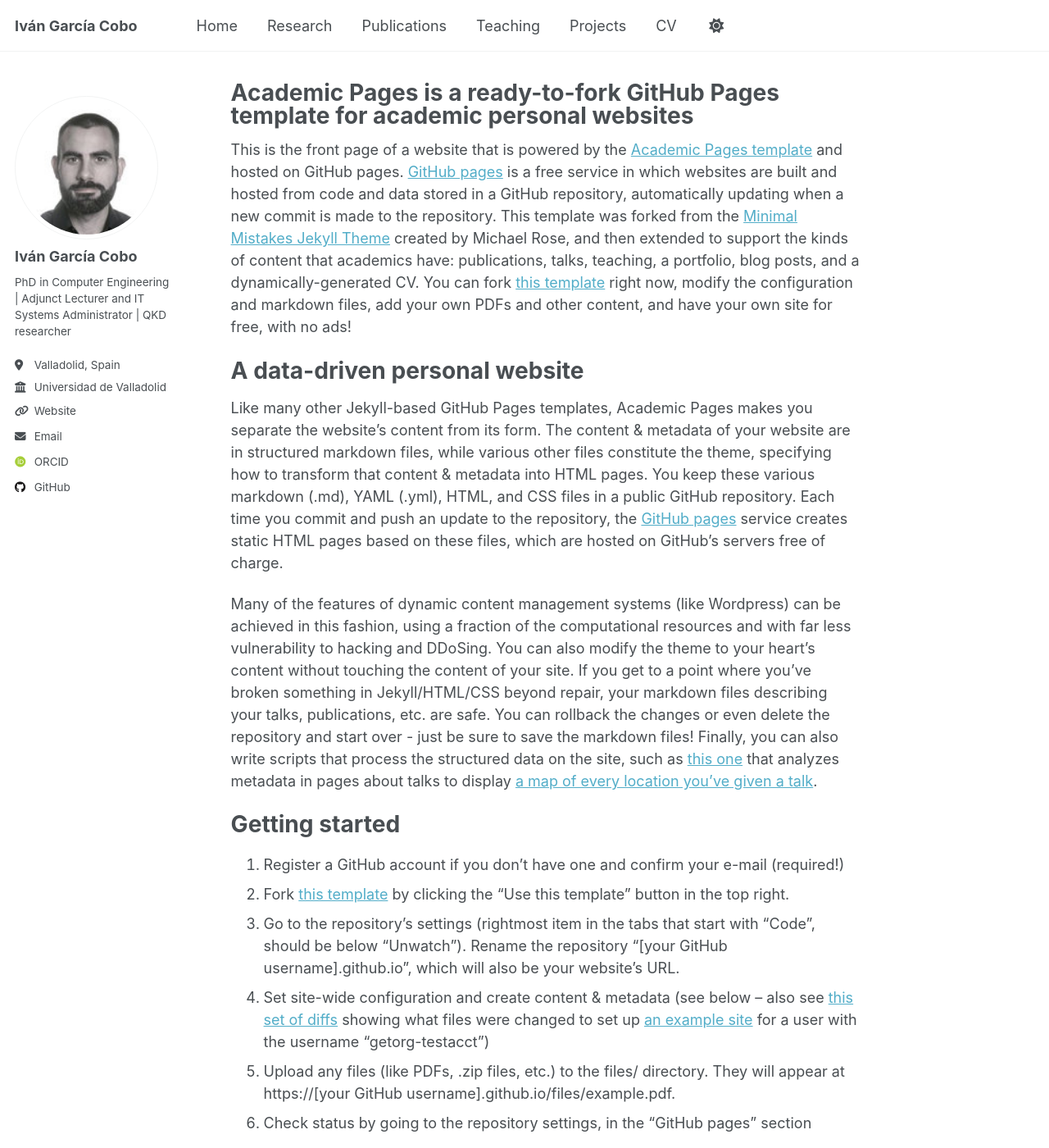
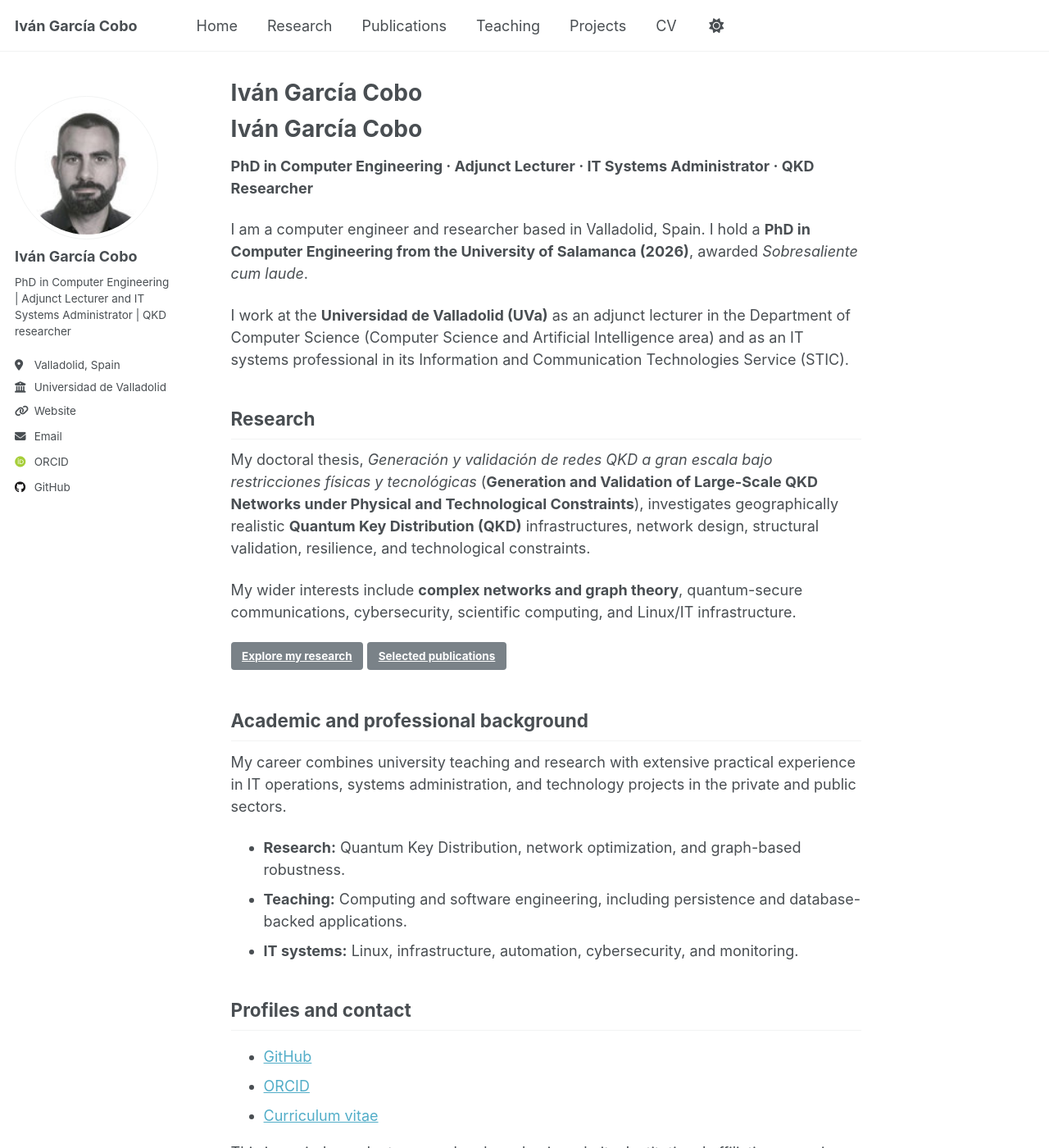
Before and after one commit to ivgarci/ivgarci.github.io, a Jekyll site: the page built from _pages/about.md, in a window 1280 px wide and 1400 px high. Shown: the whole window at 82% size. Built offline with Jekyll 4.4.1, drawn with Linux system fonts in a browser that asks for light colours; some web fonts are replaced; some of the changed text lies outside the part shown.

Commit message:
Write personal academic home page

```diff
--- a/_pages/about.md
+++ b/_pages/about.md
@@ -1,49 +1,40 @@
 ---
 permalink: /
-title: "Academic Pages is a ready-to-fork GitHub Pages template for academic personal websites"
+title: "Iván García Cobo"
 author_profile: true
 redirect_from:
   - /about/
   - /about.html
 ---
 
-This is the front page of a website that is powered by the [Academic Pages template](https://github.com/academicpages/academicpages.github.io) and hosted on GitHub pages. [GitHub pages](https://pages.github.com) is a free service in which websites are built and hosted from code and data stored in a GitHub repository, automatically updating when a new commit is made to the repository. This template was forked from the [Minimal Mistakes Jekyll Theme](https://mmistakes.github.io/minimal-mistakes/) created by Michael Rose, and then extended to support the kinds of content that academics have: publications, talks, teaching, a portfolio, blog posts, and a dynamically-generated CV. You can fork [this template](https://github.com/academicpages/academicpages.github.io) right now, modify the configuration and markdown files, add your own PDFs and other content, and have your own site for free, with no ads!
+# Iván García Cobo
 
-A data-driven personal website
-======
-Like many other Jekyll-based GitHub Pages templates, Academic Pages makes you separate the website's content from its form. The content & metadata of your website are in structured markdown files, while various other files constitute the theme, specifying how to transform that content & metadata into HTML pages. You keep these various markdown (.md), YAML (.yml), HTML, and CSS files in a public GitHub repository. Each time you commit and push an update to the repository, the [GitHub pages](https://pages.github.com/) service creates static HTML pages based on these files, which are hosted on GitHub's servers free of charge.
+**PhD in Computer Engineering · Adjunct Lecturer · IT Systems Administrator · QKD Researcher**
 
-Many of the features of dynamic content management systems (like Wordpress) can be achieved in this fashion, using a fraction of the computational resources and with far less vulnerability to hacking and DDoSing. You can also modify the theme to your heart's content without touching the content of your site. If you get to a point where you've broken something in Jekyll/HTML/CSS beyond repair, your markdown files describing your talks, publications, etc. are safe. You can rollback the changes or even delete the repository and start over - just be sure to save the markdown files! Finally, you can also write scripts that process the structured data on the site, such as [this one](https://github.com/academicpages/academicpages.github.io/blob/master/talkmap.ipynb) that analyzes metadata in pages about talks to display [a map of every location you've given a talk](https://academicpages.github.io/talkmap.html).
+I am a computer engineer and researcher based in Valladolid, Spain. I hold a **PhD in Computer Engineering from the University of Salamanca (2026)**, awarded *Sobresaliente cum laude*.
 
-Getting started
-======
-1. Register a GitHub account if you don't have one and confirm your e-mail (required!)
-1. Fork [this template](https://github.com/academicpages/academicpages.github.io) by clicking the "Use this template" button in the top right.
-1. Go to the repository's settings (rightmost item in the tabs that start with "Code", should be below "Unwatch"). Rename the repository "[your GitHub username].github.io", which will also be your website's URL.
-1. Set site-wide configuration and create content & metadata (see below -- also see [this set of diffs](http://archive.is/3TPas) showing what files were changed to set up [an example site](https://getorg-testacct.github.io) for a user with the username "getorg-testacct")
-1. Upload any files (like PDFs, .zip files, etc.) to the files/ directory. They will appear at https://[your GitHub username].github.io/files/example.pdf.
-1. Check status by going to the repository settings, in the "GitHub pages" section
+I work at the **Universidad de Valladolid (UVa)** as an adjunct lecturer in the Department of Computer Science (Computer Science and Artificial Intelligence area) and as an IT systems professional in its Information and Communication Technologies Service (STIC).
 
-Site-wide configuration
-------
-The main configuration file for the site is in the base directory in [_config.yml](https://github.com/academicpages/academicpages.github.io/blob/master/_config.yml), which defines the content in the sidebars and other site-wide features. You will need to replace the default variables with ones about yourself and your site's github repository. The configuration file for the top menu is in [_data/navigation.yml](https://github.com/academicpages/academicpages.github.io/blob/master/_data/navigation.yml). For example, if you don't have a portfolio or blog posts, you can remove those items from that navigation.yml file to remove them from the header.
+## Research
 
-Create content & metadata
-------
-For site content, there is one markdown file for each type of content, which are stored in directories like _publications, _talks, _posts, _teaching, or _pages. For example, each talk is a markdown file in the [_talks directory](https://github.com/academicpages/academicpages.github.io/tree/master/_talks). At the top of each markdown file is structured data in YAML about the talk, which the theme will parse to do lots of cool stuff. The same structured data about a talk is used to generate the list of talks on the [Talks page](https://academicpages.github.io/talks), each [individual page](https://academicpages.github.io/talks/2012-03-01-talk-1) for specific talks, the talks section for the [CV page](https://academicpages.github.io/cv), and the [map of places you've given a talk](https://academicpages.github.io/talkmap.html) (if you run this [python file](https://github.com/academicpages/academicpages.github.io/blob/master/talkmap.py) or [Jupyter notebook](https://github.com/academicpages/academicpages.github.io/blob/master/talkmap.ipynb), which creates the HTML for the map based on the contents of the _talks directory).
+My doctoral thesis, *Generación y validación de redes QKD a gran escala bajo restricciones físicas y tecnológicas* (**Generation and Validation of Large-Scale QKD Networks under Physical and Technological Constraints**), investigates geographically realistic **Quantum Key Distribution (QKD)** infrastructures, network design, structural validation, resilience, and technological constraints.
 
-**Markdown generator**
+My wider interests include **complex networks and graph theory**, quantum-secure communications, cybersecurity, scientific computing, and Linux/IT infrastructure.
 
-The repository includes [a set of Jupyter notebooks](https://github.com/academicpages/academicpages.github.io/tree/master/markdown_generator
-) that converts a CSV containing structured data about talks or presentations into individual markdown files that will be properly formatted for the Academic Pages template. The sample CSVs in that directory are the ones I used to create my own personal website at stuartgeiger.com. My usual workflow is that I keep a spreadsheet of my publications and talks, then run the code in these notebooks to generate the markdown files, then commit and push them to the GitHub repository.
+[Explore my research](/research/){: .btn .btn--primary} [Selected publications](/publications/){: .btn}
 
-How to edit your site's GitHub repository
-------
-Many people use a git client to create files on their local computer and then push them to GitHub's servers. If you are not familiar with git, you can directly edit these configuration and markdown files directly in the github.com interface. Navigate to a file (like [this one](https://github.com/academicpages/academicpages.github.io/blob/master/_talks/2012-03-01-talk-1.md) and click the pencil icon in the top right of the content preview (to the right of the "Raw | Blame | History" buttons). You can delete a file by clicking the trashcan icon to the right of the pencil icon. You can also create new files or upload files by navigating to a directory and clicking the "Create new file" or "Upload files" buttons.
+## Academic and professional background
 
-Example: editing a markdown file for a talk
-![Editing a markdown file for a talk](/images/editing-talk.png)
+My career combines university teaching and research with extensive practical experience in IT operations, systems administration, and technology projects in the private and public sectors.
 
-For more info
-------
-More info about configuring Academic Pages can be found in [the guide](https://academicpages.github.io/markdown/), the [growing wiki](https://github.com/academicpages/academicpages.github.io/wiki), and you can always [ask a question on GitHub](https://github.com/academicpages/academicpages.github.io/discussions). The [guides for the Minimal Mistakes theme](https://mmistakes.github.io/minimal-mistakes/docs/configuration/) (which this theme was forked from) might also be helpful.
+- **Research:** Quantum Key Distribution, network optimization, and graph-based robustness.
+- **Teaching:** Computing and software engineering, including persistence and database-backed applications.
+- **IT systems:** Linux, infrastructure, automation, cybersecurity, and monitoring.
+
+## Profiles and contact
+
+- [GitHub](https://github.com/ivgarci)
+- [ORCID](https://orcid.org/0000-0002-9472-5613)
+- [Curriculum vitae](/cv/)
+
+This is my independent personal and academic website. Institutional affiliations are given for identification only.
```
